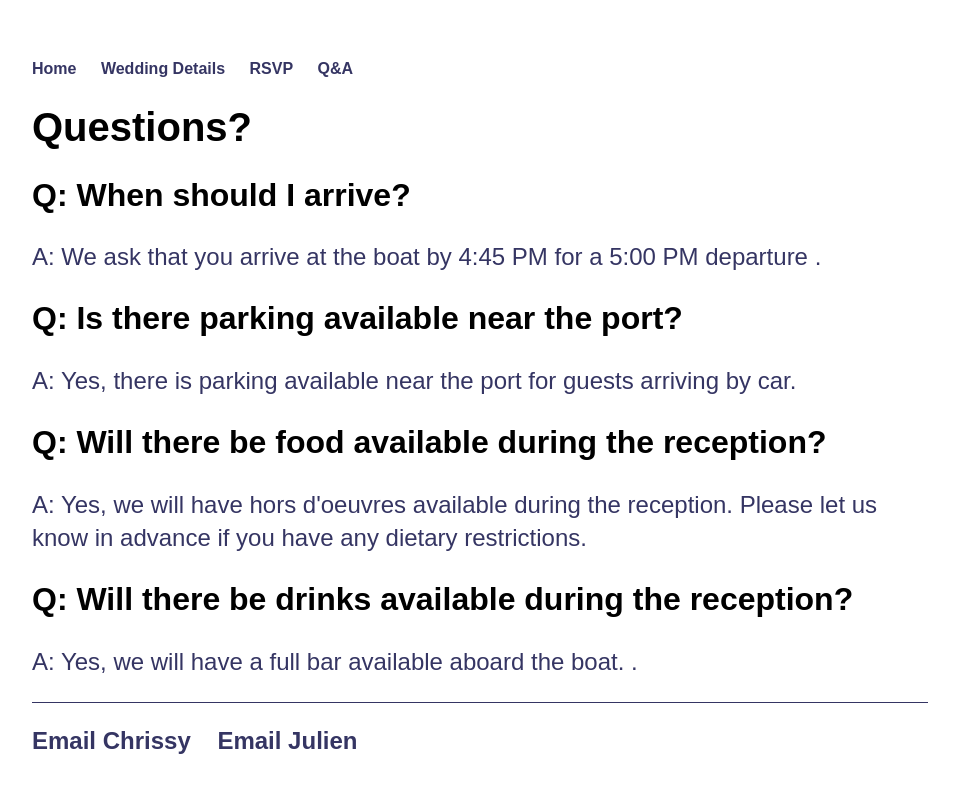
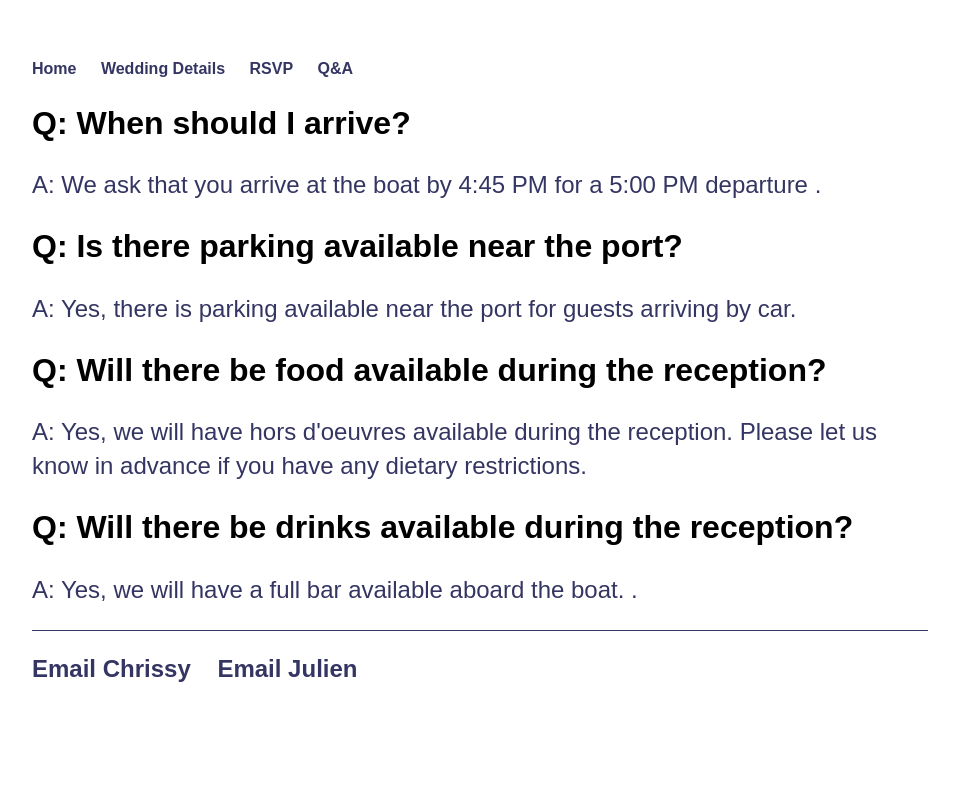
Before and after one commit to christina-ladam/wedding, a Jekyll site: the page built from qa.html, in a window 1280 px wide. Shown: the top 793 px of the page, without its empty margins (160-1119 px from the left). Built offline with Jekyll 4.4.1, drawn with Linux system fonts in a browser that asks for light colours; some web fonts are replaced.

Commit message:
Update qa.html

```diff
--- a/qa.html
+++ b/qa.html
@@ -2,8 +2,6 @@
 layout: default
 ---
     <div class="container">
-        <h1>Questions?</h1>
-
         <h2>Q: When should I arrive?</h2>
         <p>A: We ask that you arrive at the boat by 4:45 PM for a 5:00 PM departure .</p>
 
```
